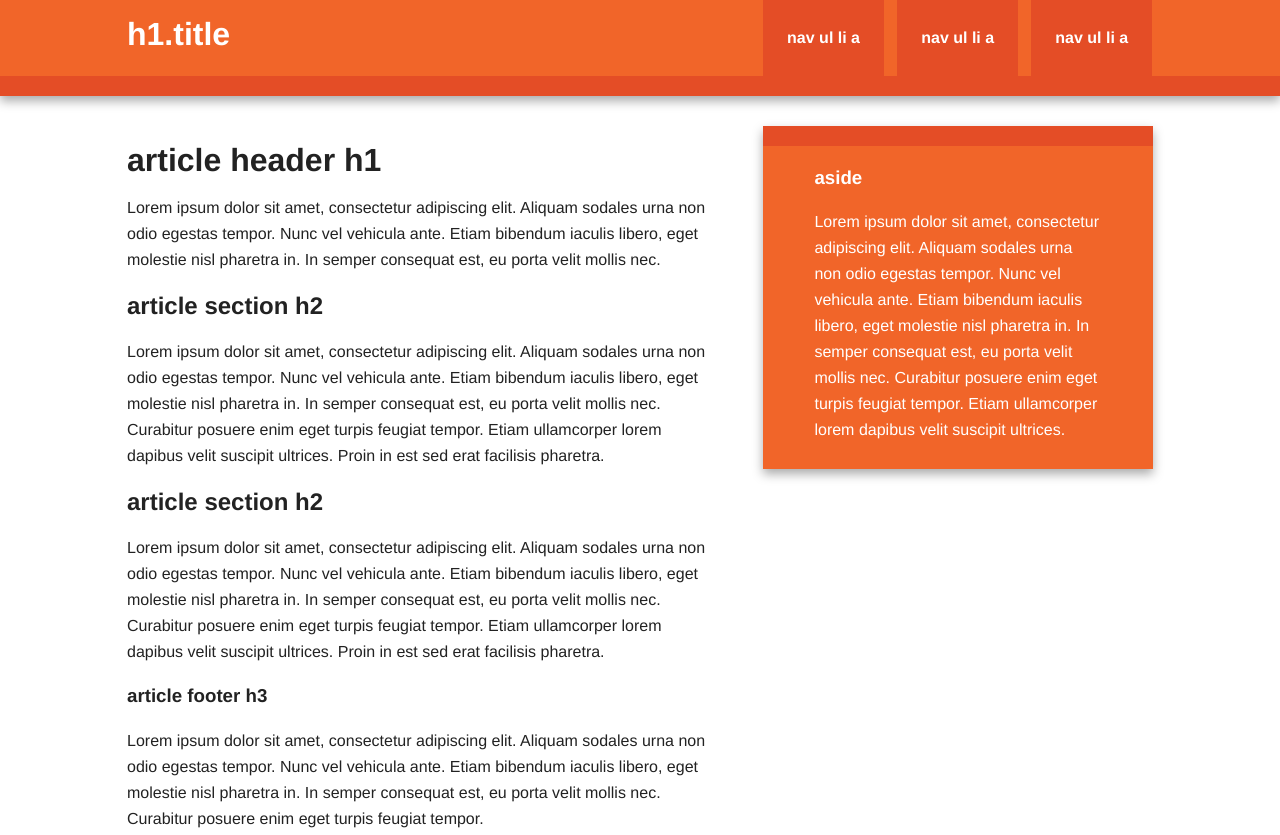
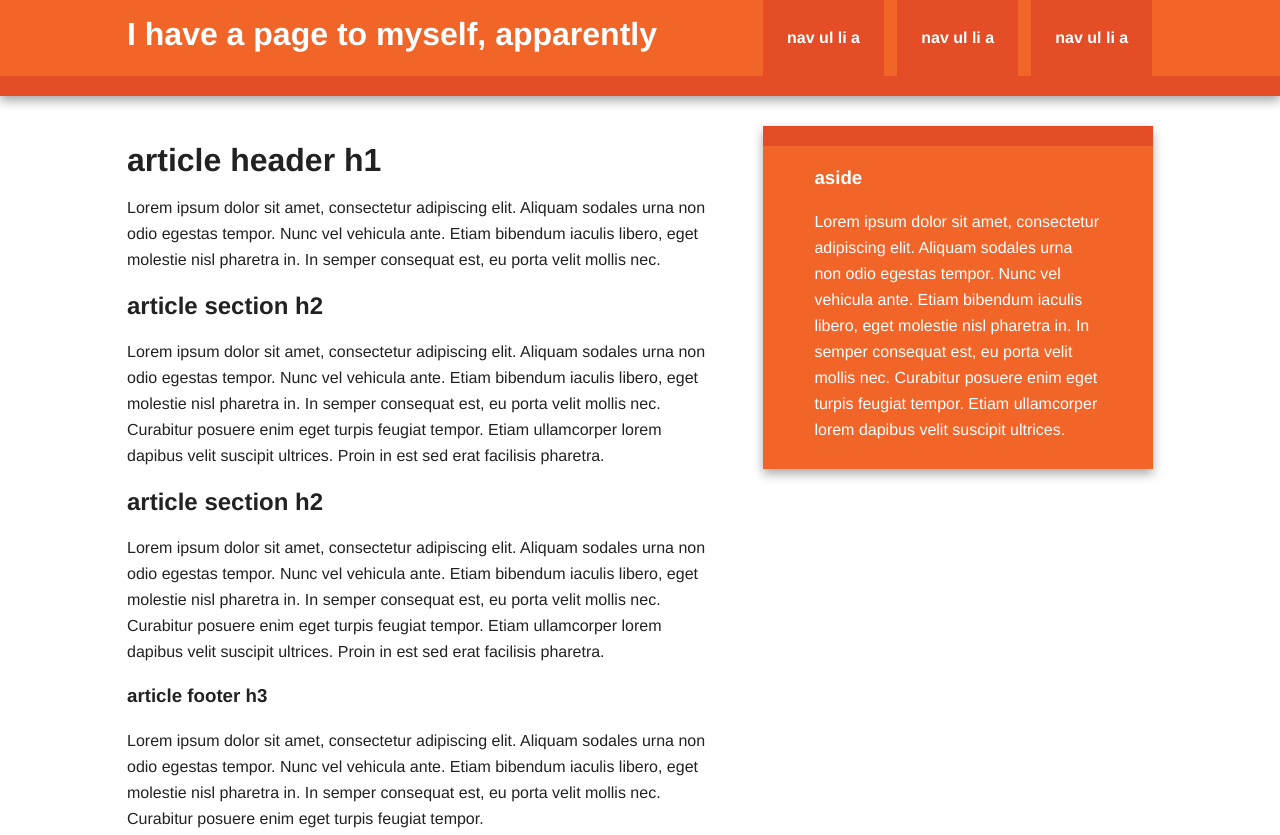
Before and after one commit to creativeday/Team4, a plain HTML site: page index.html in a window 1280 px wide. Shown: the top 835 px of the page. Drawn offline with nearby package versions, Linux system fonts and the light colour scheme.

Commit message:
double check

```diff
--- a/index.html
+++ b/index.html
@@ -27,7 +27,7 @@
     <body>
         <div class="header-container">
             <header class="wrapper clearfix">
-                <h1 class="title">h1.title</h1>
+                <h1 class="title">I have a page to myself, apparently</h1>
                 <nav>
                     <ul>
                         <li><a href="#">nav ul li a</a></li>
```
Also changed, not shown: .c9/metadata/workspace/index.html, 1 other file.
